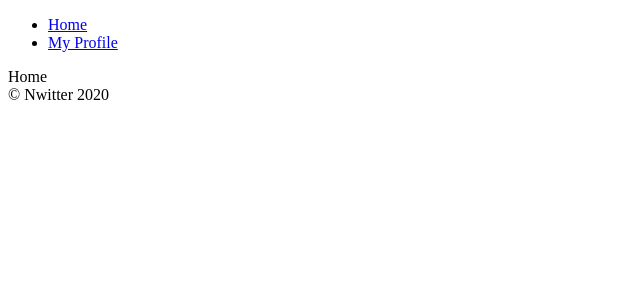
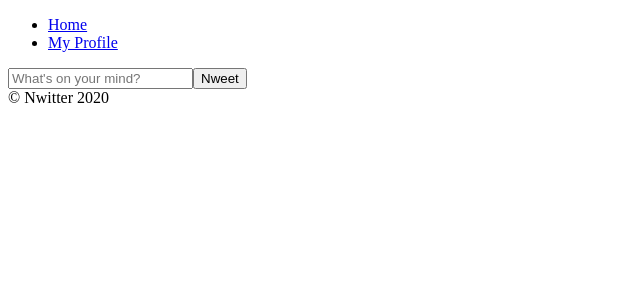
Before and after one commit to jerome-spin/nwitter, a React (Create React App) app: page /#/ in a window 1280 px wide. Shown: the top 300 px of the page, without its empty margins (0-640 px from the left). Built offline with nearby package versions, Linux system fonts and the light colour scheme; no server answers; sample sign-in values are in the browser's storage.

Commit message:
Implement Nweeting when click the submit button

```diff
--- a/src/fBase.js
+++ b/src/fBase.js
@@ -1,5 +1,6 @@
 import firebase from 'firebase';
 import dotenv from 'dotenv';
+import 'firebase/firestore';
 dotenv.config();
 
 const firebaseConfig = {
@@ -17,3 +18,4 @@
 
 export const firebaseInstance = firebase;
 export const authService = firebase.auth();
+export const dbService = firebase.firestore();
--- a/src/routes/Home.js
+++ b/src/routes/Home.js
@@ -1,5 +1,31 @@
-import React from 'react';
+import { dbService } from 'fBase';
+import React, { useState } from 'react';
 
-const Home = () => <span>Home</span>;
+const Home = () => {
+    const [nweet, setNweet] = useState('');
+    const onSubmit = async (event) => {
+        event.preventDefault();
+        await dbService.collection('nweets').add({
+            nweet,
+            createdAt: Date.now(),
+        });
+        setNweet('');
+    };
+    const onChange = (event) => {
+        const {
+            target: { value },
+        } = event;
+        setNweet(value);
+    };
+
+    return (
+        <div>
+            <form onSubmit={onSubmit}>
+                <input type="text" placeholder="What's on your mind?" maxLength={120} value={nweet} onChange={onChange} />
+                <input type="submit" value="Nweet" />
+            </form>
+        </div>
+    );
+};
 
 export default Home;
```
